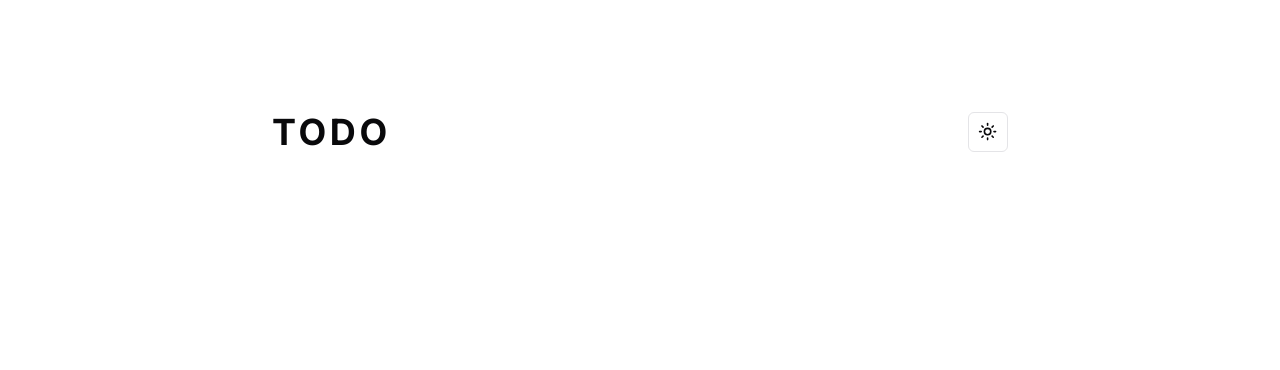
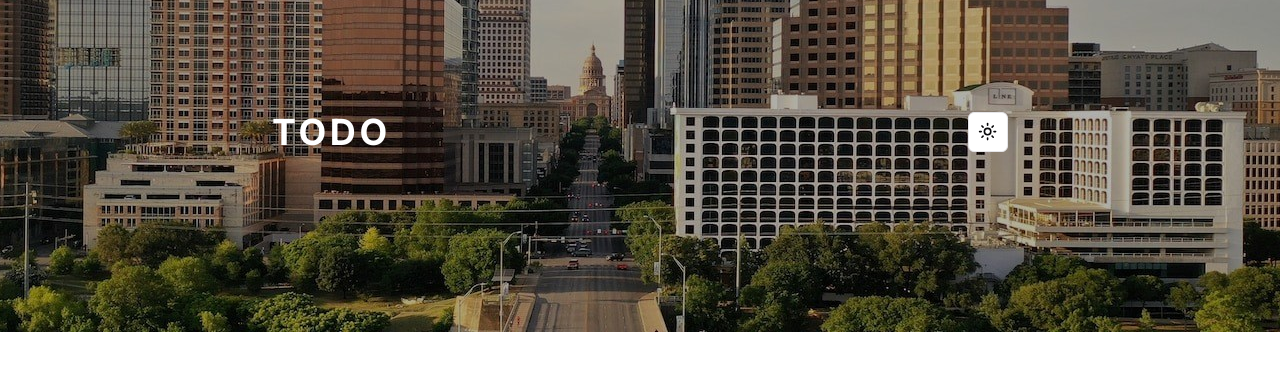
Before and after one commit to devenrgy/next-todo-app, a Next.js app: page / in a window 1280 px wide. Shown: the top 370 px of the page. Built offline with nearby package versions, Linux system fonts and the light colour scheme.

Commit message:
feat: add background

```diff
--- a/app/page.tsx
+++ b/app/page.tsx
@@ -4,7 +4,7 @@ export default function Home() {
   return (
     <main className={'container'}>
       <div className={'flex justify-between py-28'}>
-        <h1 className={'text-4xl uppercase tracking-widest font-bold'}>Todo</h1>
+        <h1 className={'text-4xl uppercase tracking-widest font-bold text-white'}>Todo</h1>
         <ModeToggle />
       </div>
     </main>
--- a/styles/globals.css
+++ b/styles/globals.css
@@ -4,6 +4,7 @@
 
 @layer base {
   :root {
+    --bg-wallpaper: url('/light-bg.jpg') no-repeat center;
     --background: 0 0% 100%;
     --foreground: 240 10% 3.9%;
     --card: 0 0% 100%;
@@ -27,6 +28,7 @@
   }
 
   .dark {
+    --bg-wallpaper: url('/dark-bg.jpg') no-repeat center;
     --background: 240 10% 3.9%;
     --foreground: 0 0% 98%;
     --card: 240 10% 3.9%;
@@ -54,6 +56,7 @@
     @apply border-border;
   }
   body {
+    background: var(--bg-wallpaper);
     @apply bg-background text-foreground;
   }
 }
```
Also changed, not shown: public/dark-bg.jpg (added), public/light-bg.jpg (added).
